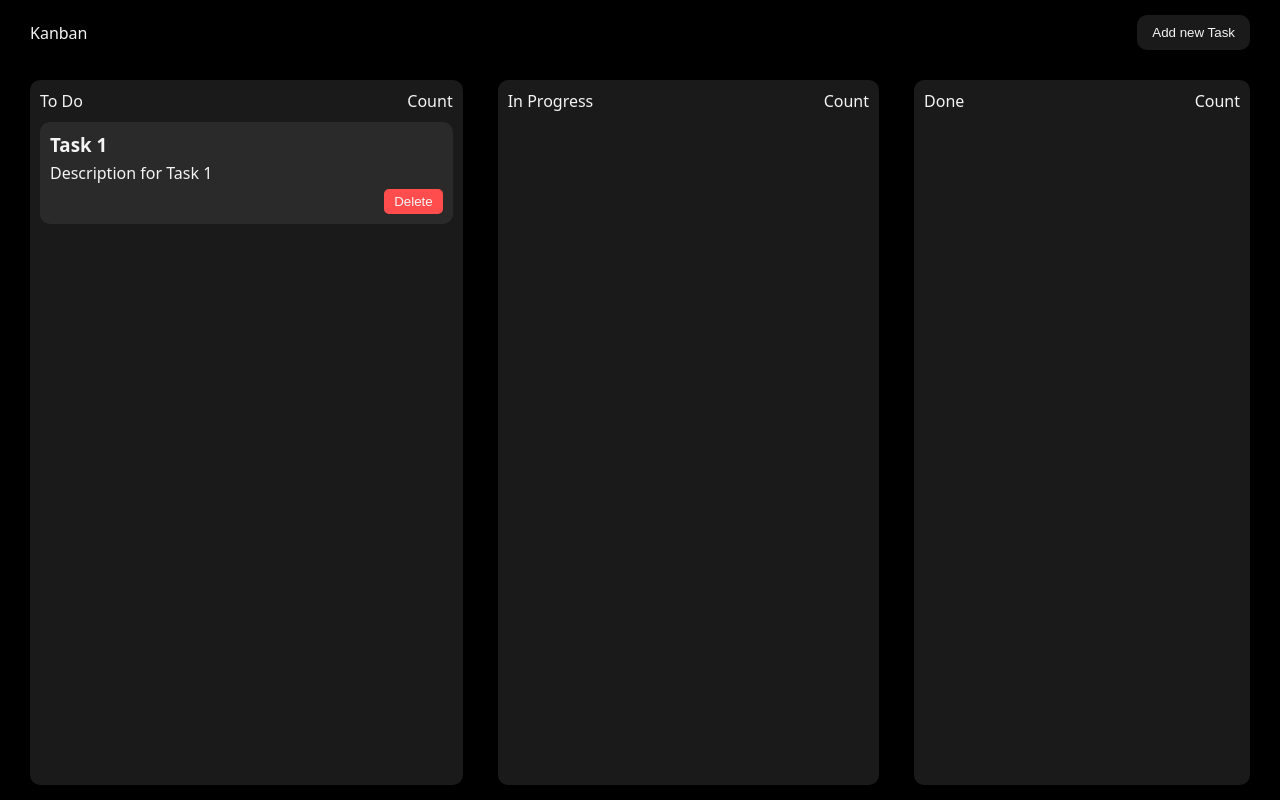
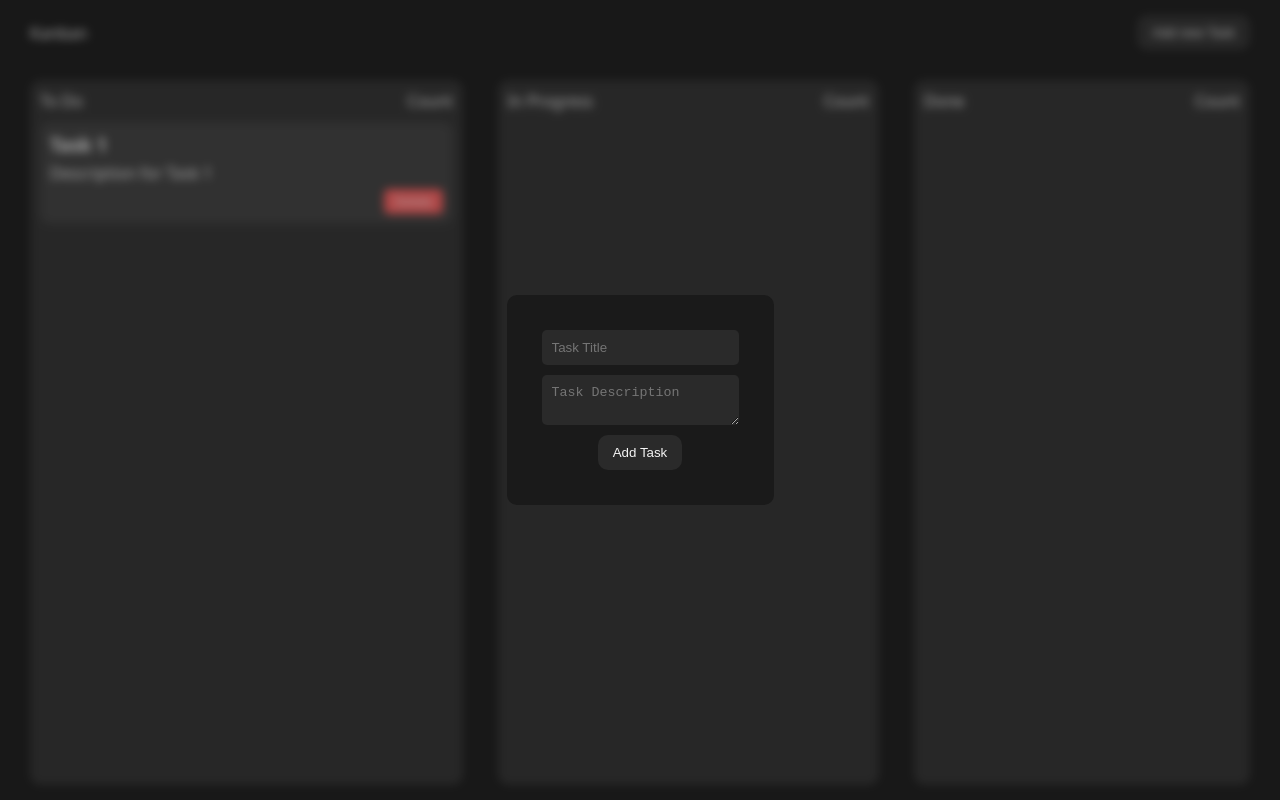
Before and after one commit to Uzmaa7/Kanban-Board, a plain HTML site: page index.html in a window 1280 px wide. Both pictures are taken after a click on the button "Add new Task". Drawn offline with Linux system fonts and the light colour scheme.

Commit message:
Add modal component for creating tasks, integrate open/close logic, and update drag-and-drop system with reusable event handlers

```diff
--- a/index.html
+++ b/index.html
@@ -10,7 +10,7 @@
     <main>
         <nav>
             <div class="left">Kanban</div>
-            <div  class="right"><button>Add new Task</button></div>
+            <div  class="right"><button id="toggle-modal">Add new Task</button></div>
         </nav>
 
 
@@ -46,6 +46,17 @@
         </section>
     </main>
 
+
+    <div class="modal add-new-task">
+        <div class="bg"></div>
+        <div class="center">
+            <input type="text"
+            placeholder="Task Title">
+            <textarea placeholder="Task Description"></textarea>
+            <button id="add-new-task"  class="add-task-btn">Add Task</button>
+        </div>
+
+    </div>
 </body>
 <script src="./index.js"></script>
 </html>
--- a/index.js
+++ b/index.js
@@ -49,3 +49,18 @@ addDragEventsOnColumn(done);
 // progress.addEventListener("dragleave", (e)=>{
 //     progress.classList.remove("hover-over");
 // })
+
+// Modal related logic
+const toggleModalButton = document.querySelector("#toggle-modal");
+const modalBg = document.querySelector(".modal .bg");
+const modal = document.querySelector('.modal');
+
+toggleModalButton.addEventListener("click", ()=>{
+    modal.classList.toggle("active")
+})
+
+modalBg.addEventListener("click", ()=>{
+    modal.classList.remove("active")
+})
+
+// Modal related logic
--- a/style.css
+++ b/style.css
@@ -125,3 +125,52 @@ section .task-column .task button{
     background-color: var(--delete-color);
     color: var(--primary-text-color);
 }
+
+.modal{
+    position: fixed;
+    height: 100vh;
+    width: 100vw;
+    top: 0;
+    left: 0;
+    display: none;
+    align-items: center;
+    justify-content: center;
+}
+.modal.active{
+    display: flex;
+}
+.modal .bg{
+    position: absolute;
+    height: 100%;
+    width: 100%;
+    background-color: rgba(61, 61, 61, 0.404);
+    backdrop-filter: blur(5px);
+}
+.modal .center{
+    background-color: var(--bg-button-color);
+    padding: var(--padding-xxl);
+    border-radius: var(--border-radius-m);
+    display: flex;
+    flex-direction: column;
+    gap: var(--padding-m);
+    z-index: 10;
+}
+.modal .center input, .modal .center textarea, .modal .center select{
+    background-color: var(--bg-task-color);
+    border: none;
+    outline: none;
+    color: var(--primary-text-color);
+    padding: var(--padding-m);
+    border-radius: var(--border-radius-s);
+}
+.modal .center button{
+    background-color: var(--bg-task-color);
+    border: none;
+    outline: none;
+    color: var(--primary-text-color);
+    padding: var(--padding-m) var(--padding-l);
+    cursor: pointer;
+    border-radius: var(--border-radius-m);
+    width: fit-content;
+    align-self: center;
+}
```
